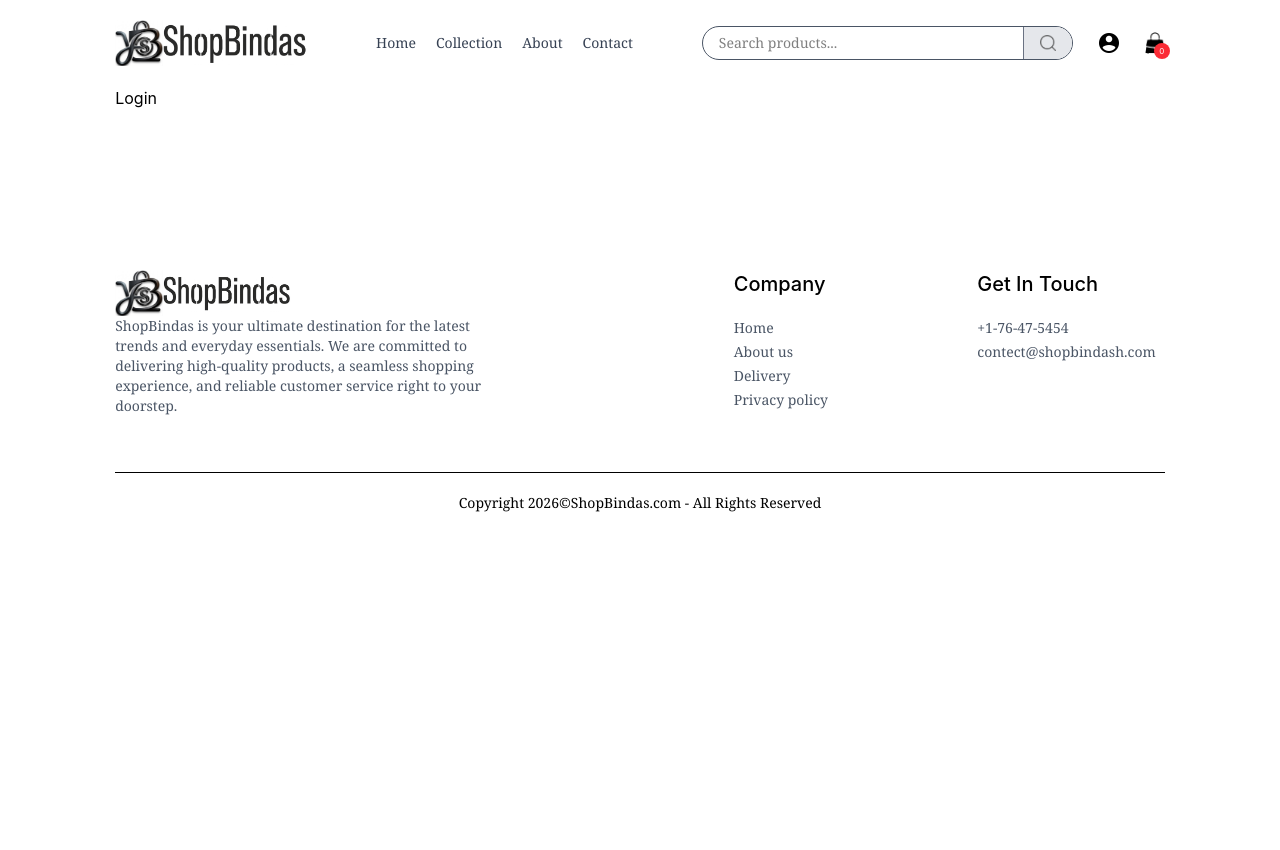
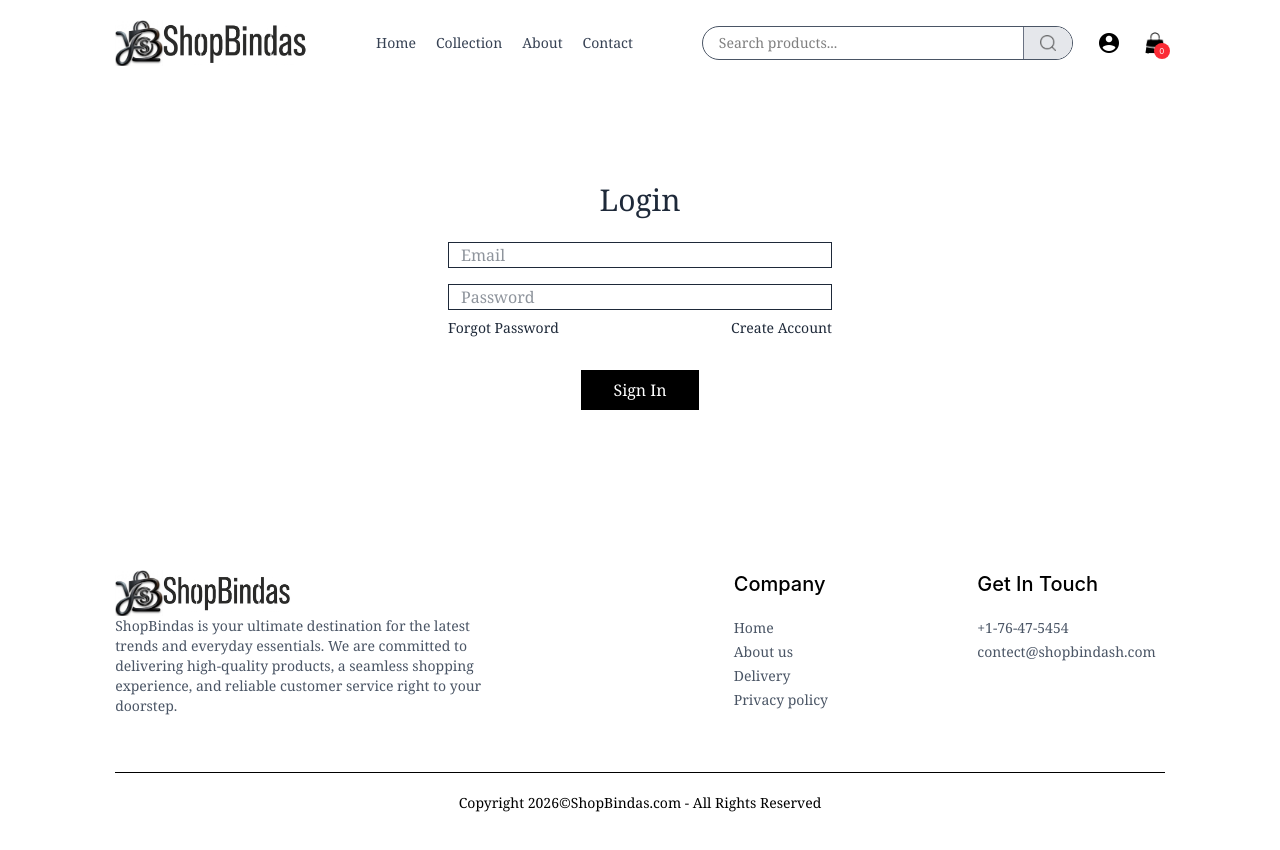
Before and after one commit to Ayush94Kumar/ShopBindas, a React (Vite) app in the folder frontend/: page /login in a window 1280 px wide. Shown: the top 850 px of the page. Before the commit the page ends 800 px from the top, so only its background shows below. Built offline with nearby package versions, Linux system fonts and the light colour scheme.

Commit message:
Added Login/SignUp Page

```diff
--- a/frontend/src/components/Navbar.jsx
+++ b/frontend/src/components/Navbar.jsx
@@ -46,7 +46,7 @@
                 }} src={assets.search_icon} className='w-5 cursor-pointer sm:hidden' alt="search" />
                 {/* --------------------------------- */}
                 <div className='group relative'>
-                    <img src={assets.profile_icon} className='w-6 cursor-pointer' alt="profile" />
+                   <Link to='/login'> <img src={assets.profile_icon} className='w-6 cursor-pointer' alt="profile" /></Link>
                     <div className='group-hover:block hidden absolute dropdown-menu right-0 pt-4'>
                         <div className='flex flex-col gap-2 w-36 py-3 px-5 bg-slate-100 text-gray-500 rounded'>
                             <p className='cursor-pointer hover:text-black'>My Profile</p>
--- a/frontend/src/pages/Login.jsx
+++ b/frontend/src/pages/Login.jsx
@@ -1,8 +1,33 @@
-import React from 'react'
+import React, { useState } from 'react'
 
 const Login = () => {
+  // Manages the current form view, toggling between 'Login' and 'Sign UP' modes
+  const [currentState, setCurrentState] = useState('Login');
+// Handles form submission, preventing the default page reload
+  const onSubmitHandler =async (event)=>{
+      event.preventDefault();
+  }
+
   return (
-    <div>Login</div>
+    <form onSubmit={onSubmitHandler} className='flex flex-col items-center w-[90%] sm:max-w-96 m-auto mt-14 gap-4 text-gray-800'>
+      <div className='inline-flex items-center gap-2 mb-2 mt-10'>
+        <p  className='prata-regular text-3xl font-serif'>{currentState}</p>
+      </div>
+      {/* Conditionally renders the 'Name' input field only when the user is in 'Sign UP' mode */}
+        {currentState==='Login'? '':<input type="text" className='w-full px-3 border border-gray-800 font-serif' placeholder='Name' required/>}
+      <input type="email" className='w-full px-3 border border-gray-800 font-serif' placeholder='Email' required/>
+      <input type="password" className='w-full px-3 border border-gray-800 font-serif' placeholder='Password' required/>
+      <div className='w-full flex justify-between text-sm mt-[-8px]'>
+        <p className='cursor-pointer font-serif'>Forgot Password</p>
+        {/* Toggles the state between 'Login' and 'Sign UP' depending on the current view */}
+        {
+          currentState ==='Login'
+          ? <p onClick={()=>setCurrentState('Sign UP')} className='cursor-pointer font-serif'>Create Account</p>
+          : <p onClick={()=>setCurrentState('Login')} className='cursor-pointer font-serif'>Login Here</p>
+        }
+      </div>
+      <button className='bg-black text-white font-serif px-8 py-2 mt-4 cursor-pointer'>{currentState==='Login' ? 'Sign In':'Sign Up'}</button>
+    </form>
   )
 }
 
```
